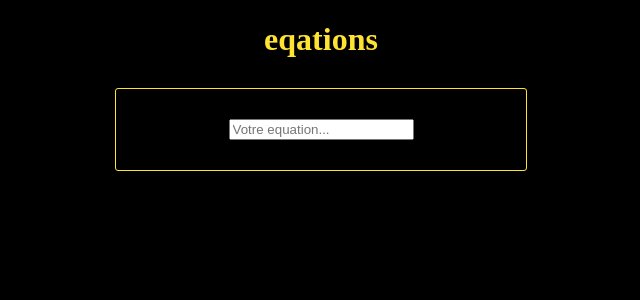
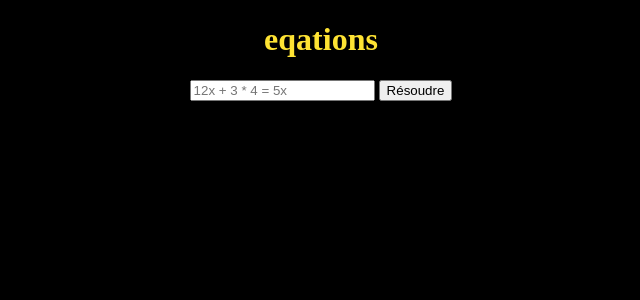
Before and after one commit to bgbg1000/gregoire, a Flask app: page /resolveur_equation in a window 1280 px wide. Shown: the top 300 px of the page, without its empty margins (319-959 px from the left). Run offline with Flask 3, Linux system fonts and the light colour scheme.

Commit message:
Update b.html

```diff
--- a/templates/b.html
+++ b/templates/b.html
@@ -7,8 +7,17 @@
     </head>
     <body>
         <h1>eqations</h1>
-        <form method="POST" action="#" class="form">
-            <input type="text" name="x" placeholder="Votre equation..." id="x" required>
+        <form method="post">
+            <input name="eq" placeholder="12x + 3 * 4 = 5x">
+            <button>Résoudre</button>
         </form>
+
+{% if x is not none %}
+<p>Solution : x = {{ x }}</p>
+{% endif %}
+
+{% if erreur %}
+<p>{{ erreur }}</p>
+{% endif %}
     </body>
 </html>
```
